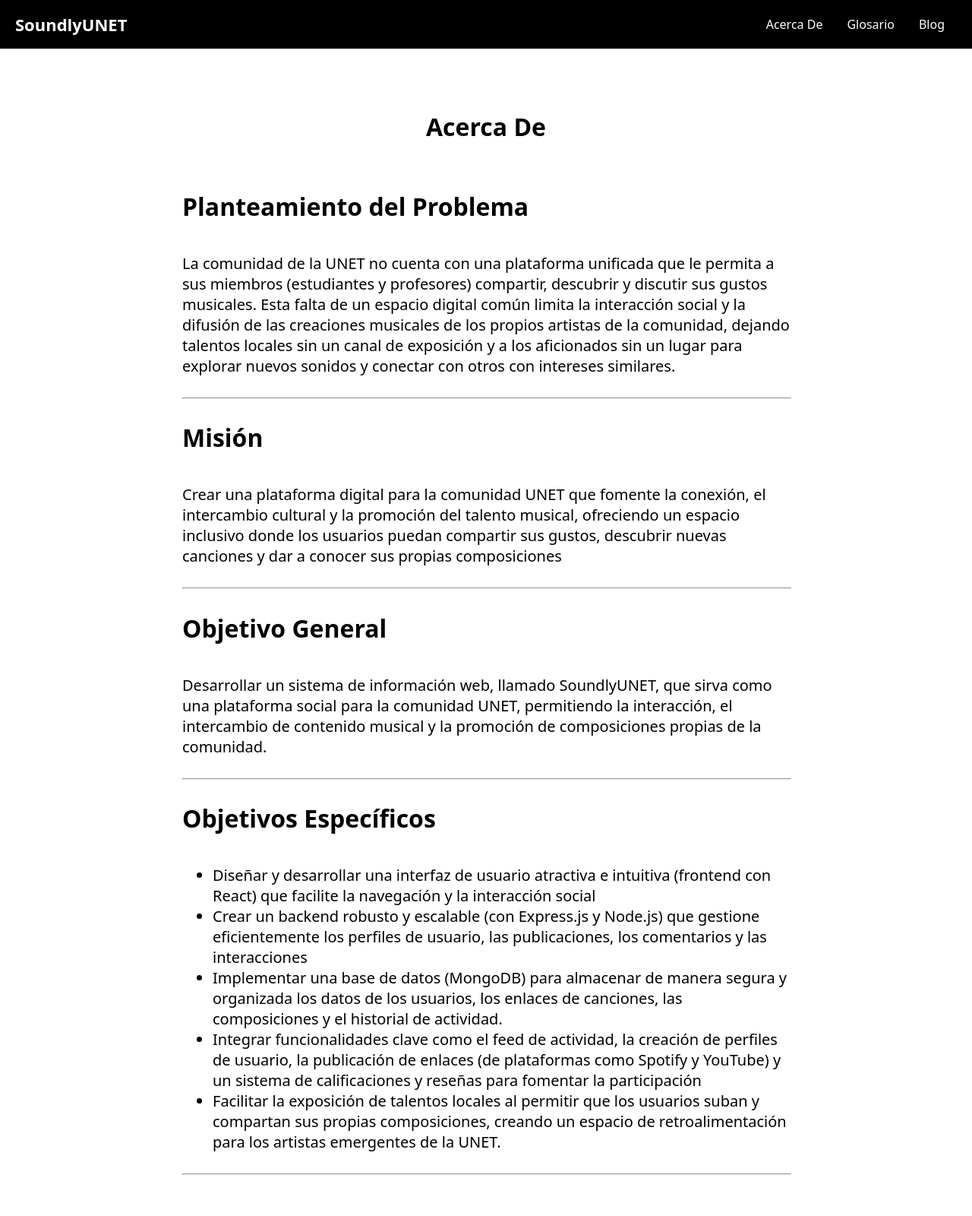
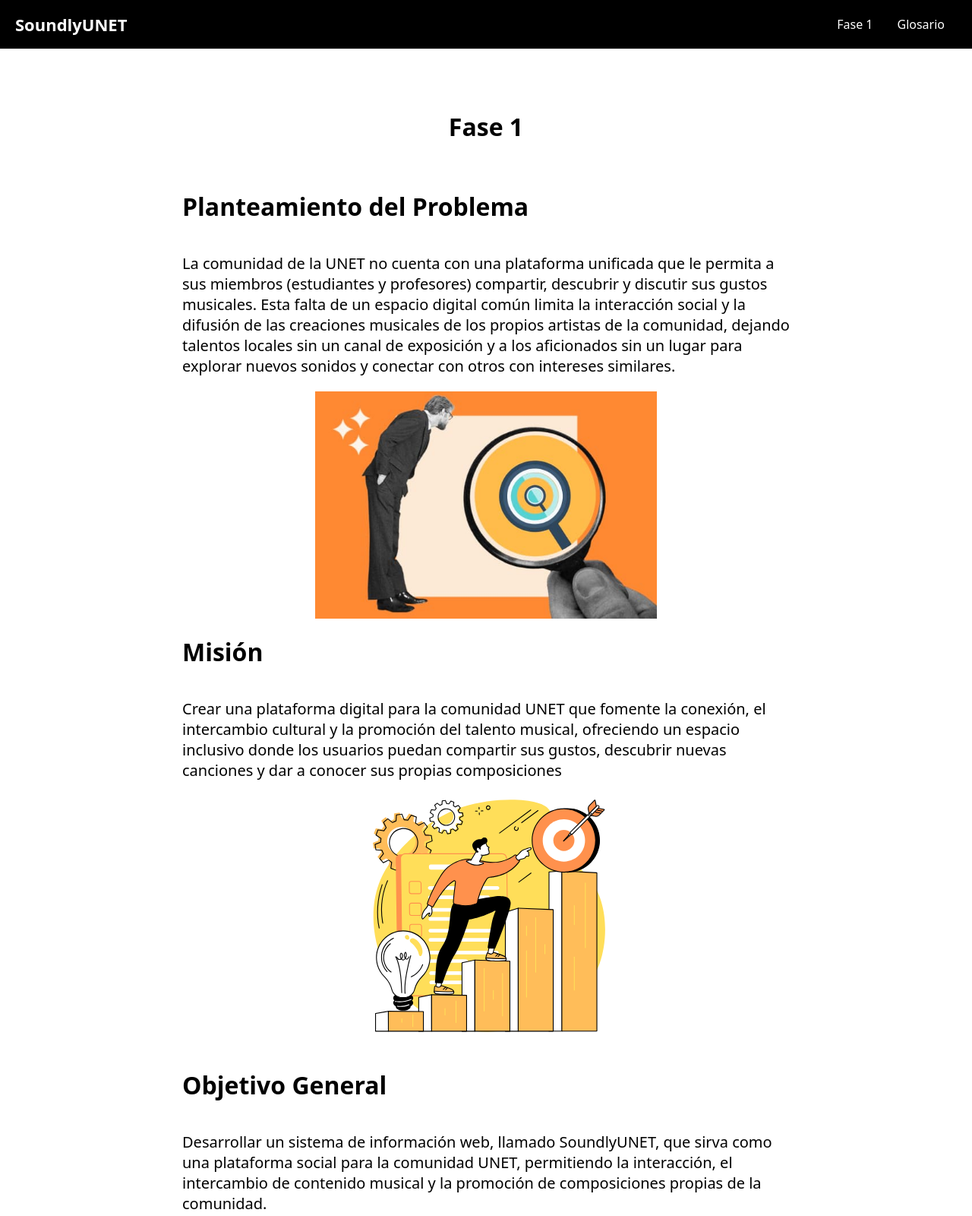
Before and after one commit to sbstnrmrz/soundlyunet-blog, a website: page index.html in a window 1280 px wide. Shown: the top 1600 px of the page at 76% size. Drawn offline with Linux system fonts and the light colour scheme.

Commit message:
final 1st phase

```diff
--- a/index.html
+++ b/index.html
@@ -13,18 +13,15 @@
       </a>
       <ul id='navlinks'>
         <li class="nav-item selected">
-          <a href="./index.html" class="nav-a">Acerca De</a>
+          <a href="./index.html" class="nav-a">Fase 1</a>
         </li>
         <li class="nav-item">
           <a href="./glosary.html" class="nav-a">Glosario</a>
         </li>
-        <li class="nav-item">
-          <a href="./blog.html" class="nav-a">Blog</a>
-        </li>
       </ul>
     </nav>
     <main id="main-about">
-      <h1 style="text-align: center;">Acerca De</h1>
+      <h1 style="text-align: center;">Fase 1</h1>
       <div>
         <h1>Planteamiento del Problema</h1>
         <p>
@@ -32,8 +29,11 @@
           sus miembros (estudiantes y profesores) compartir, descubrir y discutir
           sus gustos musicales. Esta falta de un espacio digital común limita la interacción social y la difusión de las creaciones musicales de los propios artistas de la comunidad, dejando talentos locales sin un canal de exposición y a los aficionados sin un lugar para explorar nuevos sonidos y conectar con otros con intereses similares.
         </p>
+        <div style="display: flex; justify-content: center;">
+          <img style="width: 450px" src="assets/search.jpg" alt="">
+        </div>
+
       </div>
-      <hr/>
       <div>
         <h1>Misión</h1>
         <p>
@@ -42,8 +42,10 @@
           espacio inclusivo donde los usuarios puedan compartir sus gustos, descubrir
           nuevas canciones y dar a conocer sus propias composiciones
         </p>
+        <div style="display: flex; justify-content: center;">
+          <img style="width: 450px" src="assets/mision.svg" alt="">
+        </div>
       </div>
-      <hr/>
       <div>
         <h1>Objetivo General</h1>
         <p>
@@ -51,8 +53,10 @@
           como una plataforma social para la comunidad UNET, permitiendo la interacción,
           el intercambio de contenido musical y la promoción de composiciones propias de la comunidad.
         </p>
+        <div style="display: flex; justify-content: center;">
+          <img style="width: 450px" src="assets/objetivo.jpg" alt="">
+        </div>
       </div>
-      <hr/>
       <div>
         <h1>Objetivos Específicos</h1>
         <ul>
@@ -81,7 +85,6 @@
           </li>
         </ul>
       </div>
-      <hr/>
     </main>
   </body>
 </html>
--- a/styles.css
+++ b/styles.css
@@ -46,6 +46,12 @@ body, html {
   background-color: white;
   color: black;
 
+}
+
+.main-div {
+  display: flex;
+  flex-direction: column;
+  justify-content: center;
 }
 
 main {
```
Also changed, not shown: blog.html (+0 -3 lines), glosary.html (+0 -3 lines), assets/mision.svg (added), assets/objetivo.jpg (added), assets/search.jpg (added).
